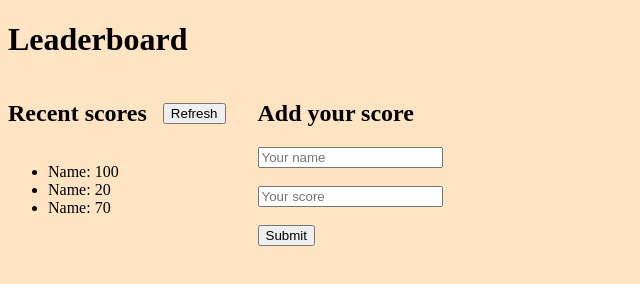
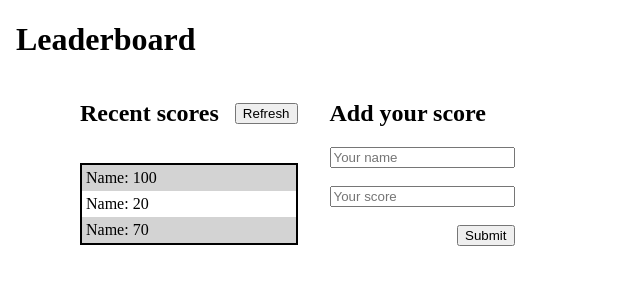
Before and after one commit to NayanKaran/Leaderboard, a website built with webpack: page src/index.html in a window 1280 px wide. Shown: the whole page, without its empty margins (0-640 px from the left). Built offline with nearby package versions, Linux system fonts and the light colour scheme.

Commit message:
Improve layout style.

```diff
--- a/src/style.css
+++ b/src/style.css
@@ -1,8 +1,9 @@
 body {
-  background-color: bisque;
+  margin: 16px;
 }
 
 main {
+  margin-left: 64px;
   display: flex;
   gap: 32px;
 }
@@ -16,3 +17,23 @@ main {
 #refresh-button {
   height: min-content;
 }
+
+#score-list {
+  list-style-type: none;
+  border: 2px solid black;
+  padding: 0;
+}
+
+#score-list > li {
+  padding: 4px;
+}
+
+#score-list > li:nth-child(odd) {
+  padding: 4px;
+  background-color: lightgray;
+}
+
+#score-form > input[type=submit] {
+  display: flex;
+  margin-left: auto;
+}
```
